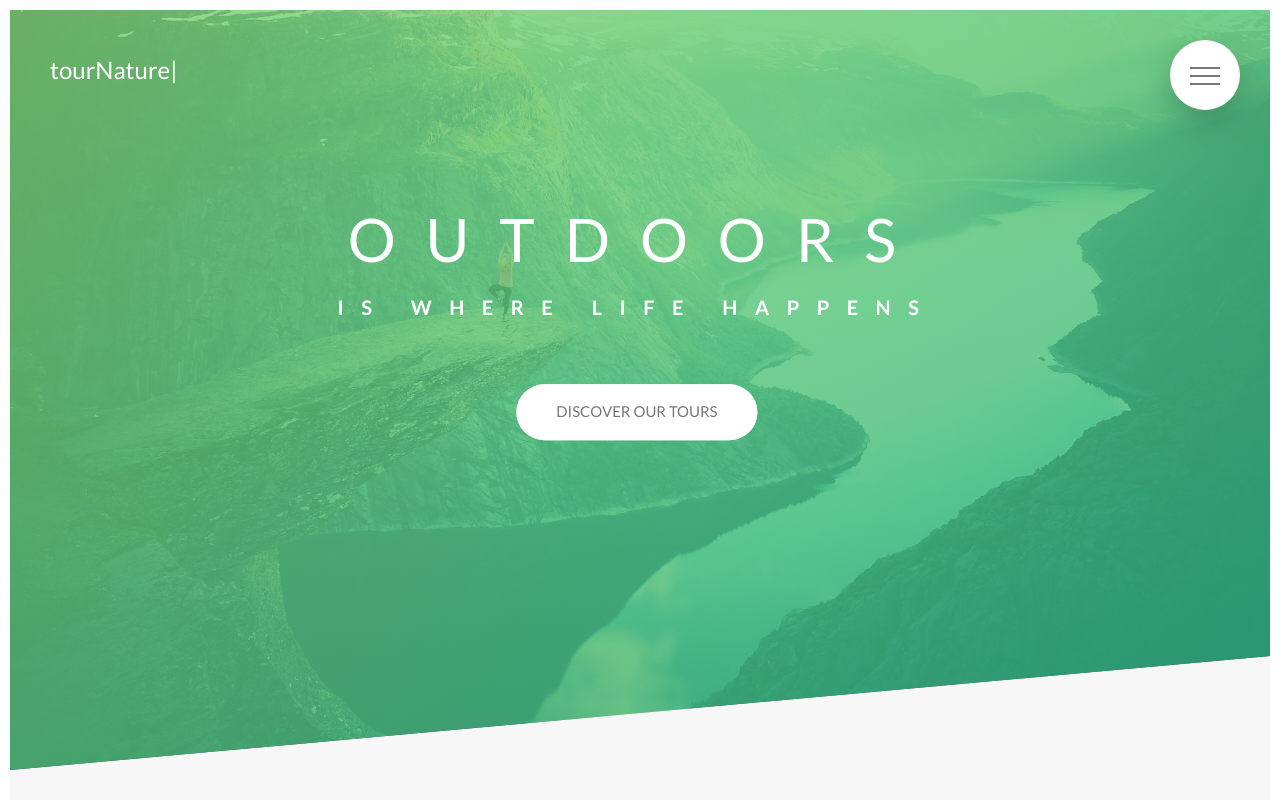
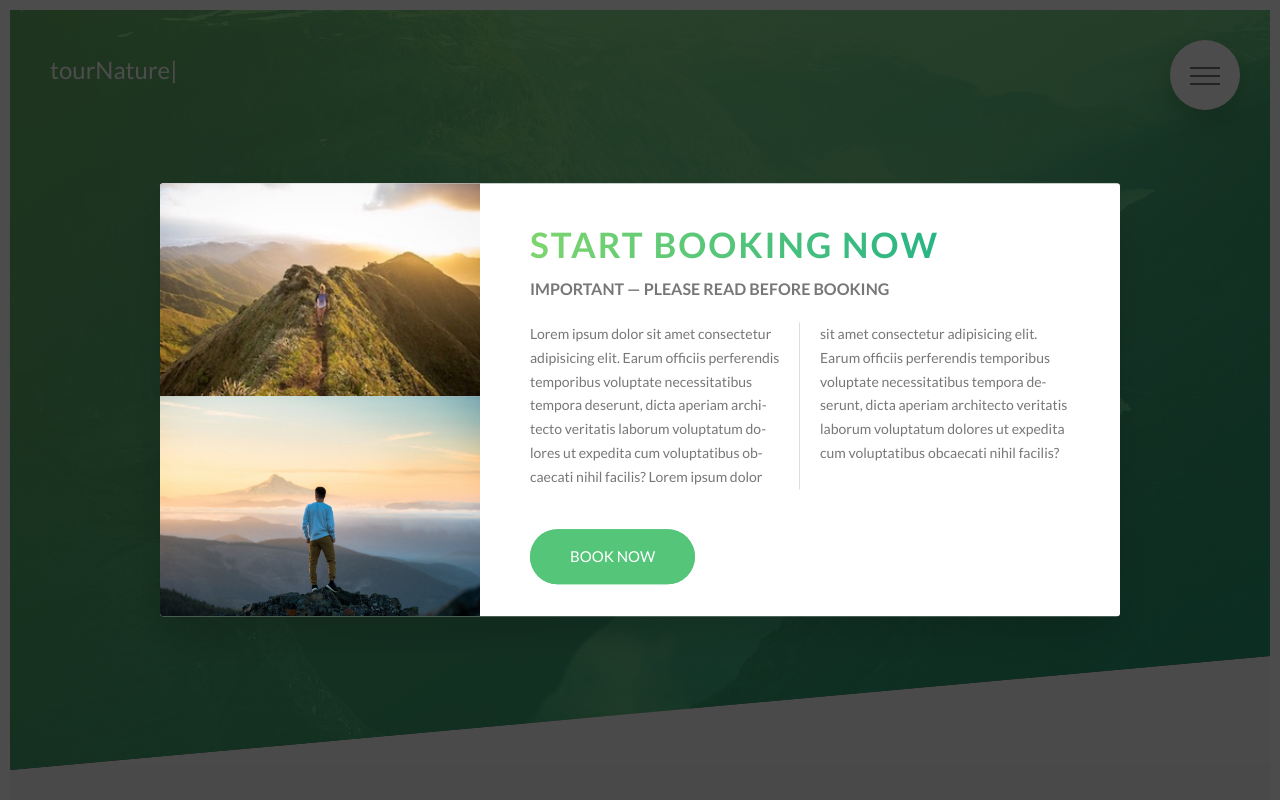
Before and after one commit to acharayaP03/Nature-Tours, a website built with webpack: page src/template.html in a window 1280 px wide. Shown: the top 800 px of the page. Built offline with nearby package versions, Linux system fonts and the light colour scheme.

Commit message:
Initial Layout for the popup

```diff
--- a/src/main.scss
+++ b/src/main.scss
@@ -17,6 +17,7 @@
 @import './scss/components/video';
 @import './scss/components/stories';
 @import './scss/components/form';
+@import './scss/components/popup';
 @import './scss/layouts/header';
 @import './scss/layouts/grid';
 @import './scss/layouts/footer';
--- /dev/null
+++ b/src/scss/components/_popup.scss
@@ -0,0 +1,51 @@
+.popup{
+    background-color: rgba($color-black, 0.7);
+    height: 100vh;
+    width: 100%;
+    position: fixed;
+    top: 0;
+    left: 0;
+    z-index: 1000000;
+    overflow: hidden;
+
+    &__content{
+        display: table;
+        border-radius: 3px;
+        width: 75%;
+        box-shadow: 0 2rem 4rem rgba($color-black, 0.15);
+        background-color: $color-white;
+        overflow: hidden;
+
+        @include centerElement;
+    }
+
+    &__left{
+        width: 33.333333%;
+        display: table-cell;
+
+    }
+
+    &__right{
+        width: 66.6666667%;
+        display: table-cell;
+        vertical-align: middle;
+        padding: 3rem 5rem;
+    }
+
+    &__img{
+        display: block;
+        width: 100%;
+    }
+
+    &__text{
+        font-size: 1.4rem;
+        margin-bottom: 4rem;
+
+        column-count: 2;
+        column-gap: 4rem;
+        column-rule: 1px solid lighten($color-grey-dark, 40%);
+        -webkit-hyphens: auto;
+        hyphens: auto;
+
+    }
+}
--- a/src/template.html
+++ b/src/template.html
@@ -290,8 +290,9 @@
                 </div>
             </div>
         </section>
+    </main>
 
-        <section class="footer">
+    <footer class="footer">
         <div class="footer__logo-box">
             <img src="assets/image/logo-green-1x.png" alt="Full logo" class="footer__logo">
         </div>
@@ -314,8 +315,29 @@
                     Build by <a href="#" class="footer__link">Trishten Ac</a> Copyrgight &copy; Trishten Ac Lorem, ipsum dolor sit amet consectetur adipisicing elit. Similique earum, nemo dolor nulla consequuntur aperiam dolore facilis porro, optio ipsa reiciendis illo! Ducimus asperiores, expedita non praesentium ea ab vero.</p>
             </div>
         </div>
-        </section>
-    </main>
+    </footer>
+
+    <div class="popup">
+        <div class="popup__content">
+            <div class="popup__left">
+                <img src="assets/image/nat-3.jpg" alt="Nature" class="popup__img">
+                <img src="assets/image/nat-9.jpg" alt="Nature" class="popup__img">
+            </div>
+            <div class="popup__right">
+                <h2 class="heading-secondary">
+                    Start booking now
+                </h2>
+                <h3 class="heading-tertiary u-mb-2">
+                   Important &mdash; Please read before booking
+                </h3>
+                <p class="popup__text">
+                    Lorem ipsum dolor sit amet consectetur adipisicing elit. Earum officiis perferendis temporibus voluptate necessitatibus tempora deserunt, dicta aperiam architecto veritatis laborum voluptatum dolores ut expedita cum voluptatibus obcaecati nihil facilis? Lorem ipsum dolor sit amet consectetur adipisicing elit. Earum officiis perferendis temporibus voluptate necessitatibus tempora deserunt, dicta aperiam architecto veritatis laborum voluptatum dolores ut expedita cum voluptatibus obcaecati nihil facilis?
+                </p>
+
+                <a href="#" class="btn btn--green">Book Now</a>
+            </div>
+        </div>
+    </div>
   </body>
 
 </html>
```
Lines whose indentation alone changed are shown as unchanged.
